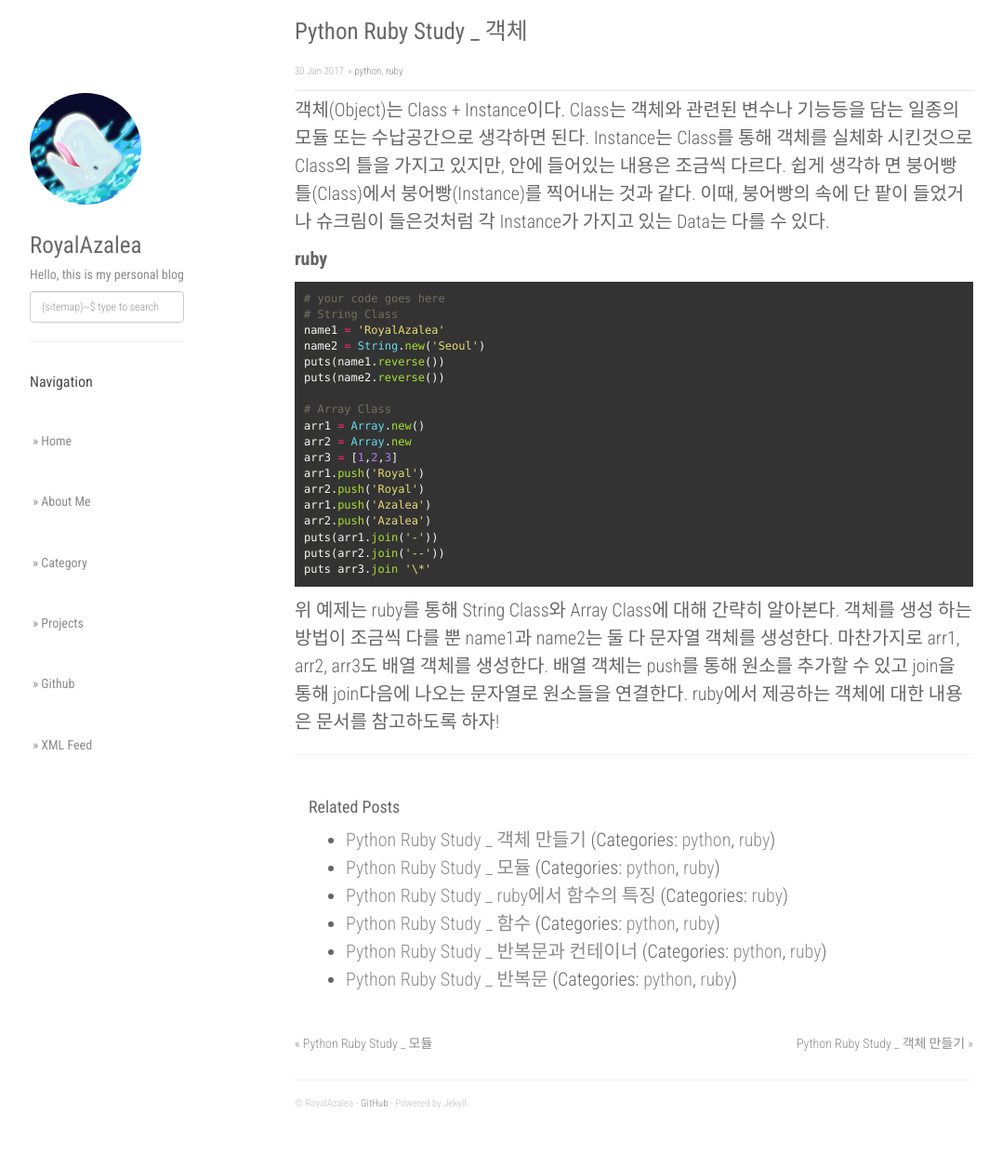
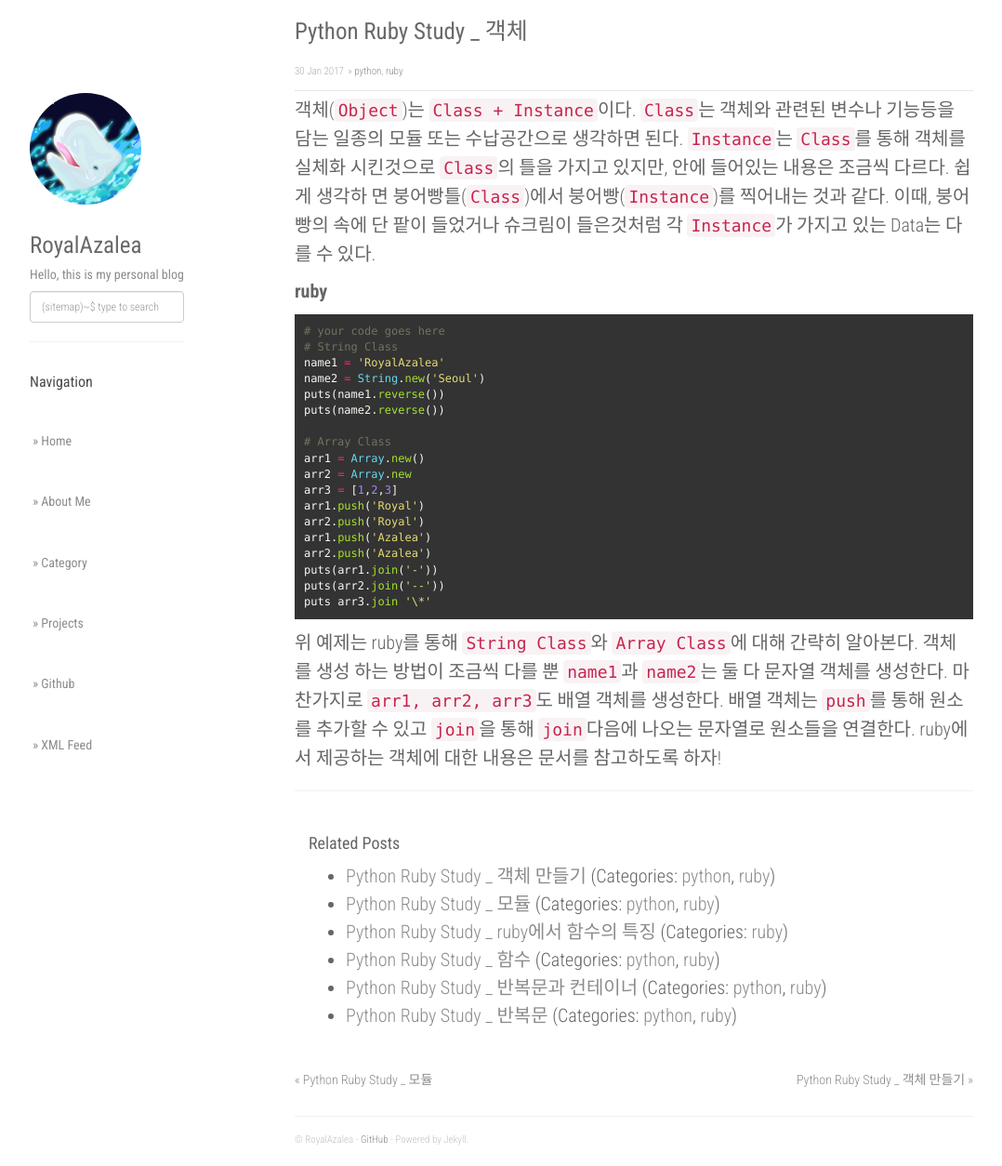
Before and after one commit to RoyalAzalea/RoyalAzalea.github.io, a Jekyll site: the page built from _posts/2017-01-30-python-ruby-study.md, in a window 1280 px wide and 1254 px high. Shown: the whole window at 93% size, without its empty margins (53-1131 px from the left). Built offline with Jekyll 4.4.1, drawn with Linux system fonts in a browser that asks for light colours; nearby versions of some CDN libraries.

```diff
--- a/_posts/2017-01-30-python-ruby-study.md
+++ b/_posts/2017-01-30-python-ruby-study.md
@@ -5,11 +5,11 @@ date: 2017-01-30
 categories: [python, ruby]
 ---
 
-객체(Object)는 Class + Instance이다. Class는 객체와 관련된 변수나 기능등을 담는
-일종의 모듈 또는 수납공간으로 생각하면 된다. Instance는 Class를 통해 객체를 실체화
-시킨것으로 Class의 틀을 가지고 있지만, 안에 들어있는 내용은 조금씩 다르다. 쉽게 생각하
-면 붕어빵틀(Class)에서 붕어빵(Instance)를 찍어내는 것과 같다. 이때, 붕어빵의 속에 단
-팥이 들었거나 슈크림이 들은것처럼 각 Instance가 가지고 있는 Data는 다를 수 있다.
+객체(`Object`)는 `Class + Instance`이다. `Class`는 객체와 관련된 변수나 기능등을 담는
+일종의 모듈 또는 수납공간으로 생각하면 된다. `Instance`는 `Class`를 통해 객체를 실체화
+시킨것으로 `Class`의 틀을 가지고 있지만, 안에 들어있는 내용은 조금씩 다르다. 쉽게 생각하
+면 붕어빵틀(`Class`)에서 붕어빵(`Instance`)를 찍어내는 것과 같다. 이때, 붕어빵의 속에 단
+팥이 들었거나 슈크림이 들은것처럼 각 `Instance`가 가지고 있는 Data는 다를 수 있다.
 
 **ruby**
 
@@ -35,8 +35,8 @@ puts arr3.join '\*'
 {% endhighlight %}
 
 
-위 예제는 ruby를 통해 String Class와 Array Class에 대해 간략히 알아본다. 객체를 생성
-하는 방법이 조금씩 다를 뿐 name1과 name2는 둘 다 문자열 객체를 생성한다. 마찬가지로
-arr1, arr2, arr3도 배열 객체를 생성한다. 배열 객체는 push를 통해 원소를 추가할 수 있고
-join을 통해 join다음에 나오는 문자열로 원소들을 연결한다. ruby에서 제공하는 객체에 대한
+위 예제는 ruby를 통해 `String Class`와 `Array Class`에 대해 간략히 알아본다. 객체를 생성
+하는 방법이 조금씩 다를 뿐 `name1`과 `name2`는 둘 다 문자열 객체를 생성한다. 마찬가지로
+`arr1, arr2, arr3`도 배열 객체를 생성한다. 배열 객체는 `push`를 통해 원소를 추가할 수 있고
+`join`을 통해 `join`다음에 나오는 문자열로 원소들을 연결한다. ruby에서 제공하는 객체에 대한
 내용은 문서를 참고하도록 하자!
```
Also changed, not shown: _posts/2017-01-12-python-ruby-study.md (+1 -1 lines), _posts/2017-01-19-python-ruby-study.md (+1 -1 lines), _posts/2017-01-24-python-ruby-study.md (+1 -1 lines).
